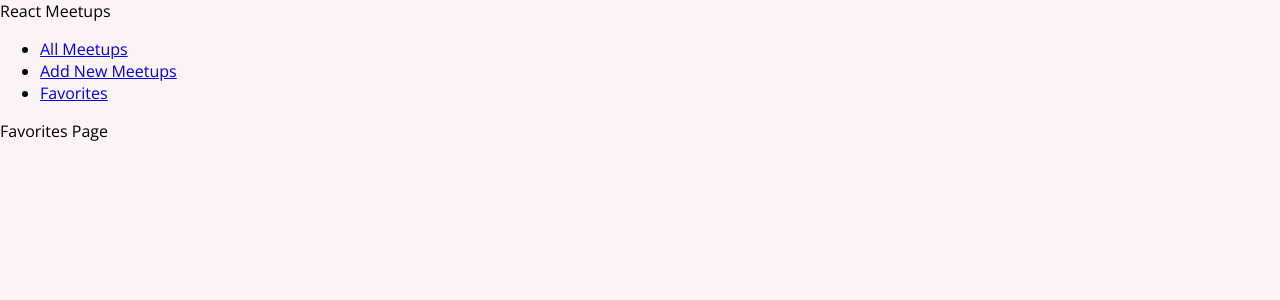
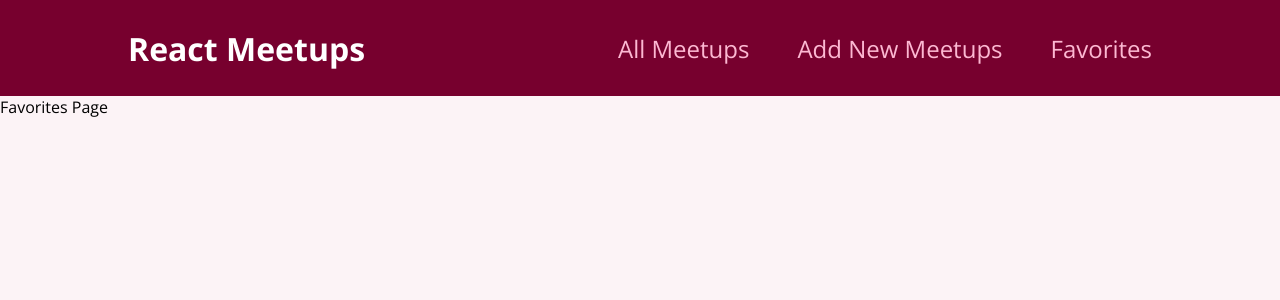
Before and after one commit to j-medrano/react-course, a React (Create React App) app: page /favorites in a window 1280 px wide. Shown: the top 300 px of the page. Built offline with nearby package versions, Linux system fonts and the light colour scheme.

Commit message:
Adding links and css styling

```diff
--- a/src/components/layout/MainNavigation.js
+++ b/src/components/layout/MainNavigation.js
@@ -1,8 +1,9 @@
 import {Link} from 'react-router-dom';
+import classes from './MainNavigation.module.css';
 
 function MainNavigation(){
-  return <header>
-    <div>
+  return <header className={classes.header}>
+    <div className={classes.logo}>
       React Meetups
     </div>
     <nav>
--- /dev/null
+++ b/src/components/layout/MainNavigation.module.css
@@ -0,0 +1,37 @@
+.header{
+  width: 100%;
+  height: 6rem;
+  display: flex;
+  align-items: center;
+  justify-content: space-between;
+  background-color: #77002e;
+  padding: 0 10%;
+}
+
+.logo {
+  font-size: 2rem;
+  color:white;
+  font-weight: bold;
+}
+
+.header ul{
+  list-style: none;
+  margin: 0;
+  padding: 0;
+  display: flex;
+  align-items: baseline;
+}
+
+.header li{
+  margin-left: 3rem;
+}
+
+.header a{
+  text-decoration: none;
+  font-size: 1.5rem;
+  color: #fcb8d2;
+}
+
+.header a:hover{
+  color:white;
+}
```
